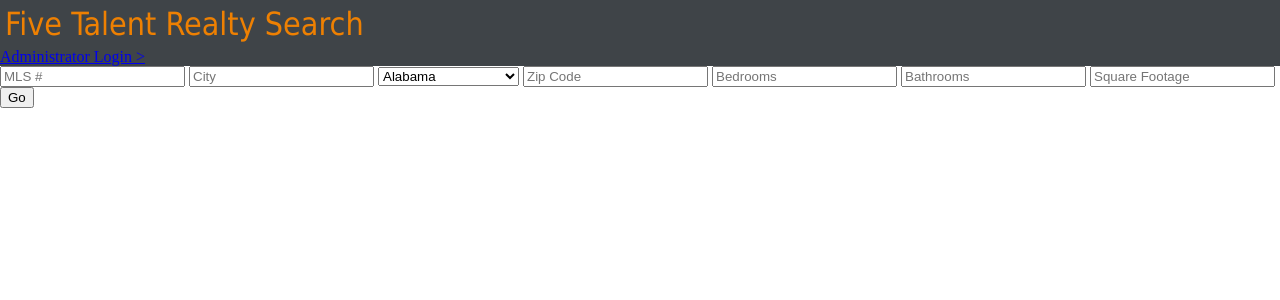
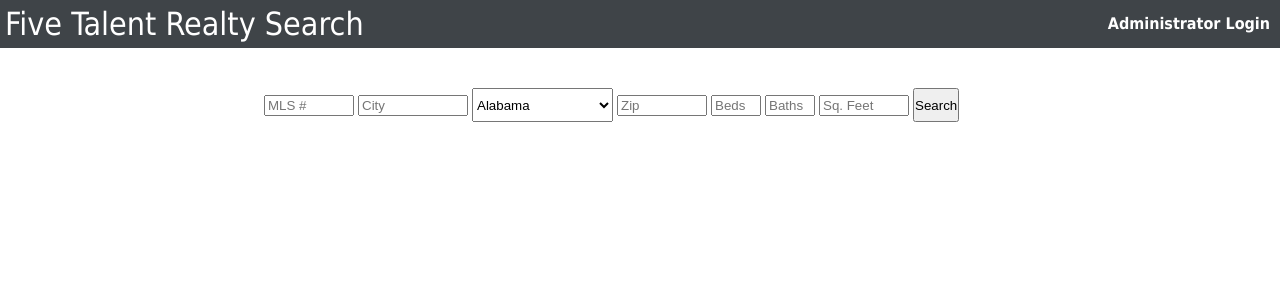
Before and after one commit to jaketeaford/ft_exercise, a Django app: page /realtor/ in a window 1280 px wide. Shown: the top 300 px of the page. Run offline with Django 3.2, Linux system fonts and the light colour scheme.

Commit message:
styles + formatting

```diff
--- a/static/css/styles.css
+++ b/static/css/styles.css
@@ -4,12 +4,88 @@ body {
 
 #header{
 	background-color: #3F4448;
+	margin-bottom: 40px;
 }
 
 #header h1{
-	color: #EE8002;
+	color: white;
 	margin: 0;
 	padding: 5px;
 	font-family: Tahoma, Geneva, sans-serif;
 	font-weight: normal;
+	display: inline-block;
 }
+
+#header a{
+	text-decoration: none;
+	float: right;
+	color: white;
+	font-weight: bold;
+	line-height: 48px;
+	font-family: Tahoma, Geneva, sans-serif;
+	padding: 0px 10px;
+}
+
+#header a:hover{
+	background-color: #EE8002;
+}
+
+#content-centered{
+	width: 800px;
+	margin: 0 auto;
+}
+
+#mls-query,
+#sqft-query,
+#zip-query{
+	width: 90px;
+}
+
+#city-query{
+	width: 110px;
+}
+
+#beds-query,
+#baths-query{
+	width: 50px;
+}
+
+#search-fields button,
+#state-query {
+	height: 34px;
+	padding: 0;
+}
+
+#search-fields{
+	width: 94%;
+	margin: 0 auto;
+}
+
+#results ul{
+	list-style-type: none;
+	padding: 0;
+}
+
+.house-result div{
+	width: 25%;
+	float: left;
+}
+
+.house-result div h3,
+.house-result div p{
+	margin: 0 0 10px 0;
+	font-family: Tahoma, Geneva, sans-serif;
+}
+
+.house-result div p{
+	font-size: 12px;
+}
+
+.house-photos a{
+	height: 30px;
+	line-height: 30px;
+	display: inline-block;
+	margin-right: 5px;
+	margin-bottom: 5px;
+	float: left;
+}
--- a/static/js/scripts.js
+++ b/static/js/scripts.js
@@ -1,5 +1,4 @@
 // CSRF token setup as per Django docs
-
 var csrftoken = Cookies.get('csrftoken');
 function csrfSafeMethod(method) {
     // these HTTP methods do not require CSRF protection
@@ -17,8 +16,7 @@ $.ajaxSetup({
 function House(data) {
 	this.mls = ko.observable(data.mls);
 	this.address = ko.observable(data.address);
-	this.city_state = ko.observable(data.city_state);
-	this.zip = ko.observable(data.zip);
+	this.city_state_zip = ko.observable(data.city_state_zip);
 	this.neighborhood = ko.observable(data.neighborhood);
 	this.price = ko.observable(data.price);
 	this.list_date = ko.observable(data.list_date);
@@ -49,6 +47,7 @@ function HouseSearchViewModel() {
 
 	// functionality
 	self.submitSearch = function() {
+		// build data object to send to Django view
 		var data = {
 			"mls": self.mlsQuery,
 			"city": self.cityQuery,
@@ -71,7 +70,9 @@ function HouseSearchViewModel() {
 
 					if (result[i]['photos'].length > 0) {
 						for (var j = 0; j < result[i]['photos'].length; j++){
+							// workaround for the Django model not having the media folder prefix
 							var formattedPhotoSrc = "/media/" + result[i]['photos'][j]['photo'];
+
 							photos.push(new Photo({ url: formattedPhotoSrc }))
 						}
 					}
@@ -83,22 +84,21 @@ function HouseSearchViewModel() {
 						address += " " + result[i]['street2'];
 					}
 
-					var cityState = result[i]['city'] + ", " + result[i]['state'];
+					var cityStateZip = result[i]['city'] + ", " + result[i]['state'] + " " + result[i]['zip_code'];
 
 					var houseData = {
-						mls: result[i]['mls_num'],
+						mls: "MLS# " + result[i]['mls_num'],
 						address: address,
-						city_state: cityState,
-						zip: result[i]['zip_code'],
-						neighborhood: result[i]['neighborhood'],
-						price: result[i]['sales_price'],
-						list_date: result[i]['list_date'],
-						bedrooms: result[i]['beds'],
-						bathrooms: result[i]['baths'],
+						city_state_zip: cityStateZip,
+						neighborhood: "Neighborhood: " + result[i]['neighborhood'],
+						price: "$" + result[i]['sales_price'],
+						list_date: "Listed on " + result[i]['list_date'],
+						bedrooms: result[i]['bed_count'] + " bedrooms",
+						bathrooms: result[i]['bath_count'] + " bathrooms",
 						photos: photos(),
 						garage_size: result[i]['garage_size'],
-						sqft: result[i]['sq_ft'],
-						lot_size: result[i]['lot_size'],
+						sqft: result[i]['sq_ft'] + " square feet",
+						lot_size: result[i]['lot_size'] + " acre lot",
 						description: result[i]['description']
 					}
 
--- a/templates/index.html
+++ b/templates/index.html
@@ -9,16 +9,15 @@
 	<body>
 		<div id="header">
 			<h1>Five Talent Realty Search</h1>
-			<a href="/admin/">Administrator Login ></a>
+			<a href="/admin/">Administrator Login</a>
 		</div>
 		<div id="content">
 			<div id="content-centered">
-				<div id="search-container">
 				<div id="search-fields">
 					<form data-bind="submit: submitSearch">
-							<input type="text" data-bind="value: mlsQuery" placeholder="MLS #"/>
-							<input type="text" data-bind="value: cityQuery" placeholder="City"/>
-							<select data-bind="value: stateQuery, optionsText: 'State'">
+						<input id="mls-query" type="text" data-bind="value: mlsQuery" placeholder="MLS #"/>
+						<input id="city-query" type="text" data-bind="value: cityQuery" placeholder="City"/>
+						<select id="state-query" data-bind="value: stateQuery, optionsText: 'State'">
 							<option value="Alabama">Alabama</option>
 							<option value="Alaska">Alaska</option>
 							<option value="Arizona">Arizona</option>
@@ -71,38 +70,46 @@
 							<option value="Wisconsin">Wisconsin</option>
 							<option value="Wyoming">Wyoming</option>
 						</select>
-							<input id="zipQuery" type="text" data-bind="value: zipQuery" placeholder="Zip Code"/>
-							<input id="bedsQuery" type="text" data-bind="value: bedsQuery" placeholder="Bedrooms"/>
-							<input id="bathsQuery" type="text" data-bind="value: bathsQuery" placeholder="Bathrooms"/>
-							<input id="sqFtQuery" type="text" data-bind="value: sqFtQuery" placeholder="Square Footage"/>
-							<button type="submit">Go</button>
+						<input id="zip-query" type="text" data-bind="value: zipQuery" placeholder="Zip"/>
+						<input id="beds-query" type="text" data-bind="value: bedsQuery" placeholder="Beds"/>
+						<input id="baths-query" type="text" data-bind="value: bathsQuery" placeholder="Baths"/>
+						<input id="sqft-query" type="text" data-bind="value: sqFtQuery" placeholder="Sq. Feet"/>
+						<button type="submit">Search</button>
 					</form>
-					</div>
 				</div>
 				<div id="results-container">
 					<div id="results">
 						<ul data-bind="foreach: houseResults, visible: houseResults().length > 0">
 							<li class="house-result">
-								<div class="house-info">
-									<h3>Info</h3>
-									<p data-bind="text: city_state"></p>
+								<div class="house-location-info">
+									<h3>Location</h3>
 									<p data-bind="text: address"></p>
-									<p data-bind="text: mls"></p>
-									<p data-bind="text: zip"></p>
+									<p data-bind="text: city_state_zip"></p>
 									<p data-bind="text: neighborhood"></p>
 									<p data-bind="text: price"></p>
+									<p data-bind="text: mls"></p>
 									<p data-bind="text: list_date"></p>
+								</div>
+								<div class="house-details">
+									<h3>Details</h3>
 									<p data-bind="text: bedrooms"></p>
 									<p data-bind="text: bathrooms"></p>
 									<p data-bind="text: garage_size"></p>
 									<p data-bind="text: sqft"></p>
 									<p data-bind="text: lot_size"></p>
+								</div>
+								<div class="house-description">
+									<h3>Description</h3>
 									<p data-bind="text: description"></p>
 								</div>
 								<div class="house-photos">
 									<h3>Photos</h3>
 									<ul data-bind="foreach: photos, visible: photos().length > 0">
-										<li><img data-bind="attr: {src: img_src}"/ height="150"></li>
+										<li>
+											<a data-bind="attr: {href: img_src}">
+												<img data-bind="attr: {src: img_src}"/ height="30">
+											</a>
+										</li>
 									</ul>
 								</div>
 							</li>
```
Also changed, not shown: db.sqlite3. Lines whose indentation alone changed are shown as unchanged.
